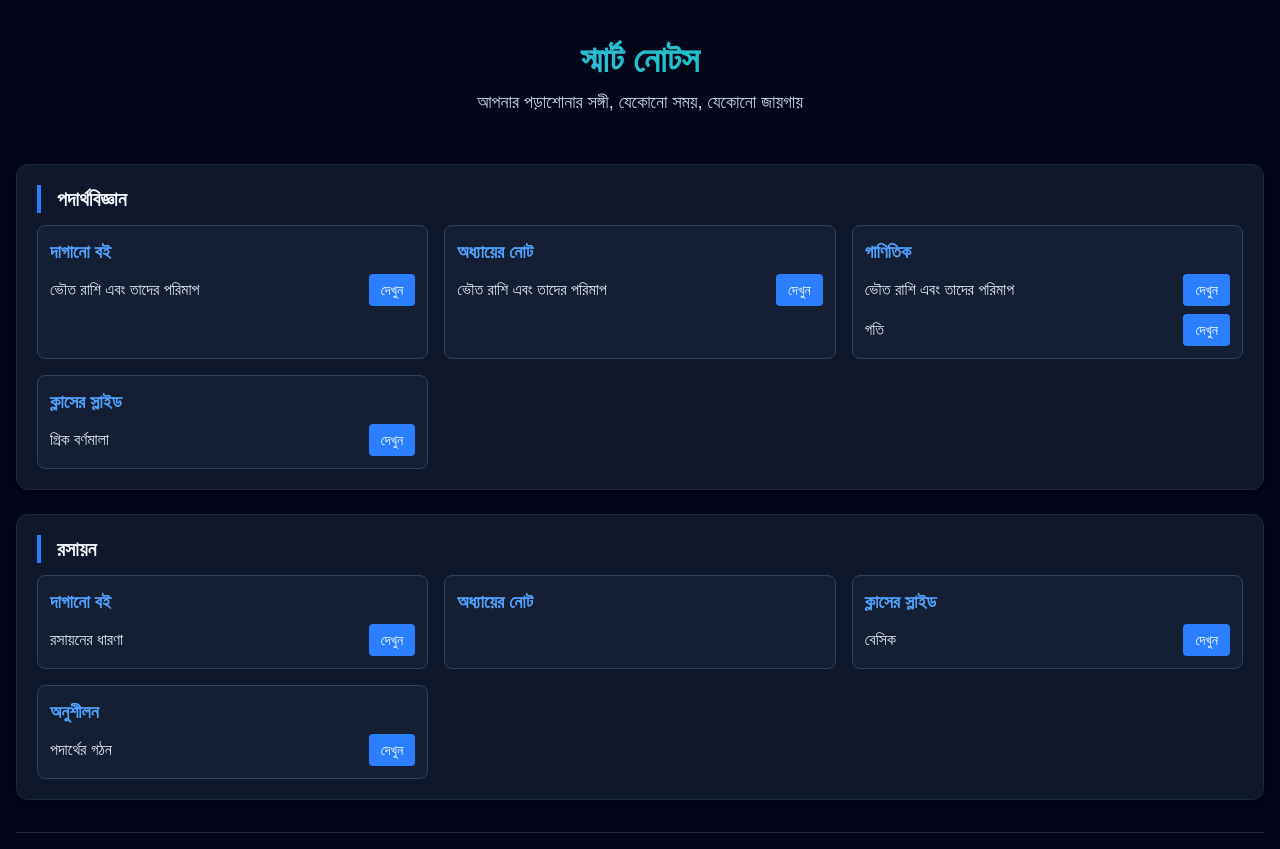
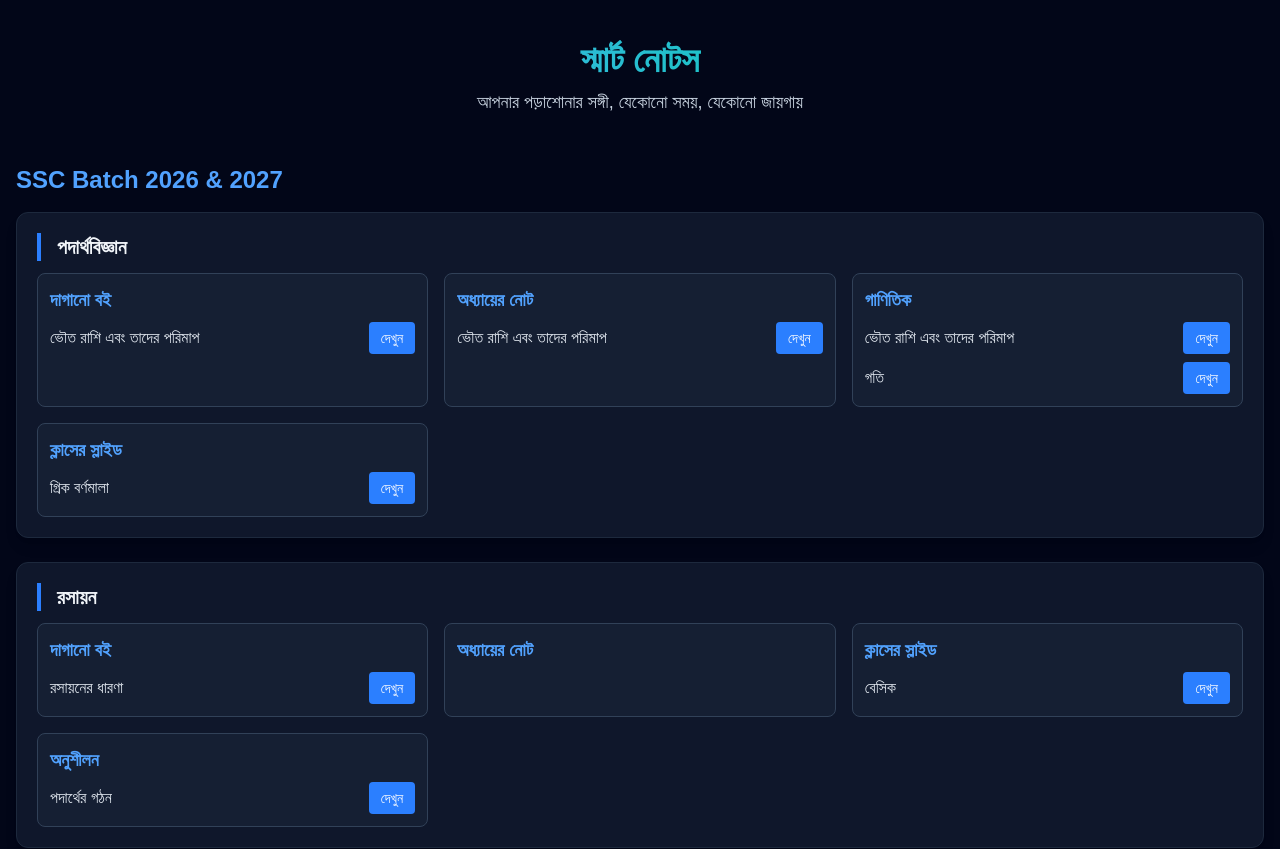
Before and after one commit to Gulsama/Smart-Notes, a Next.js app: page / in a window 1280 px wide. Shown: the top 849 px of the page. Built offline with nearby package versions, Linux system fonts and the light colour scheme.

Commit message:
Update footer year and add batch name to header

```diff
--- a/app/page.tsx
+++ b/app/page.tsx
@@ -5,6 +5,8 @@ import PdfViewer from "../components/PdfViewer";
 
 export default function HomePage() {
   const [activePdf, setActivePdf] = useState<string | null>(null);
+  const currentYear = new Date().getFullYear();
+  const batchName = `SSC Batch ${currentYear} & ${currentYear + 1}`;
 
   return (
     <main className="min-h-screen bg-slate-950 py-10 px-4">
@@ -20,7 +22,7 @@ export default function HomePage() {
         {notesData.map((batchData, batchIndex) => (
           <div key={batchIndex} className="mb-8 border-slate-800">
             <h2 className="text-2xl font-black text-blue-400 mb-4">
-              {batchData.batch}
+              {batchName}
             </h2>
             <div className="space-y-6">
               {batchData.subjects.map((subject, subjectIndex) => (
@@ -71,7 +73,7 @@ export default function HomePage() {
         )}
         <footer className="text-center border-t border-slate-800 pt-8">
           <p className="text-slate-500 text-sm mb-4">
-            © {new Date().getFullYear()} স্মার্ট নোটস. সর্বস্বত্ব সংরক্ষিত.
+            © {currentYear} স্মার্ট নোটস. সর্বস্বত্ব সংরক্ষিত.
           </p>
           <div className="flex justify-center items-center gap-2 mb-2">
             <span className="text-slate-400">Developed by</span>
```
